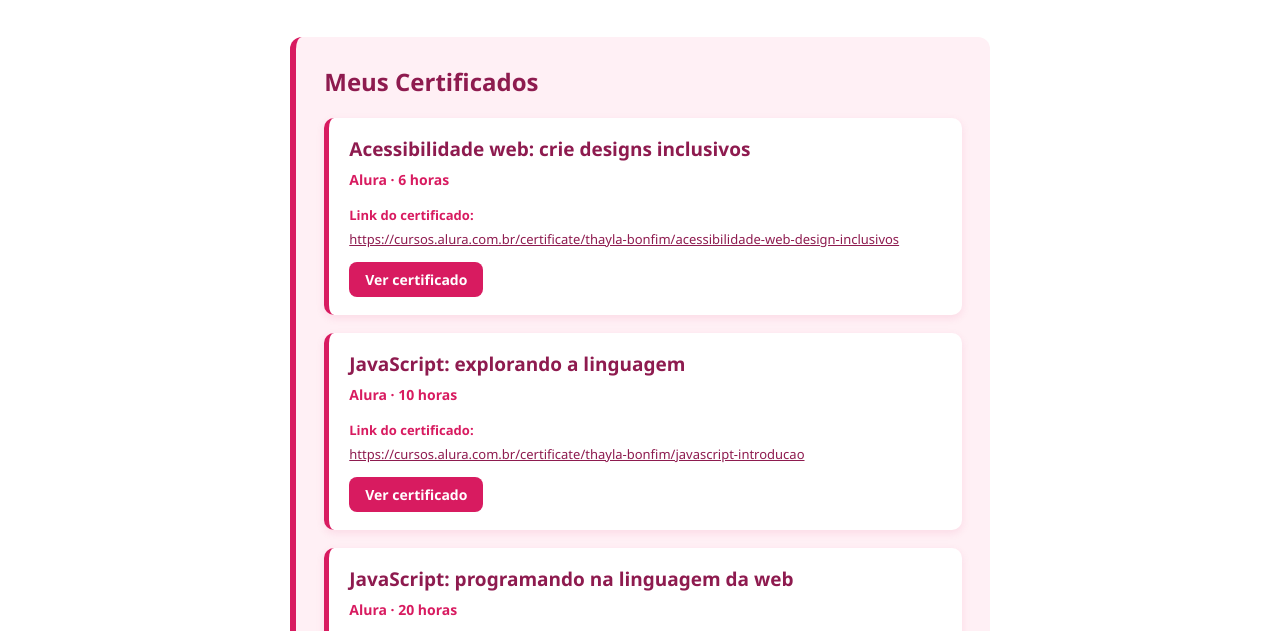
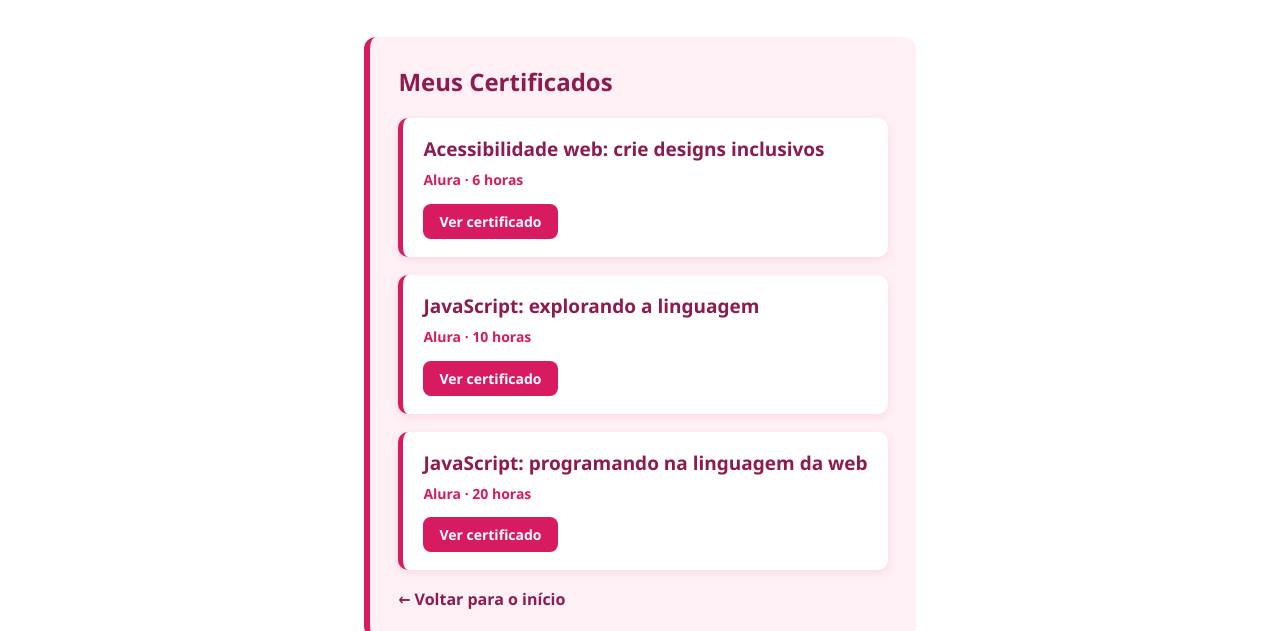
Before and after one commit to thaylabonfim/3trimestre, a plain HTML site: page certificados.html in a window 1280 px wide. Shown: the part 149-780 px from the top of the page. Drawn offline with Linux system fonts and the light colour scheme.

Commit message:
Volta os certificados para o botao Ver certificado
Co-authored-by: arena-agent <297053741+arena-agent@users.noreply.github.com>

```diff
--- a/certificados.html
+++ b/certificados.html
@@ -51,8 +51,6 @@
       <article class="certificado-card">
         <h3>Acessibilidade web: crie designs inclusivos</h3>
         <p class="certificado-info">Alura · 6 horas</p>
-        <p class="certificado-url">Link do certificado:</p>
-        <a class="link-certificado" href="https://cursos.alura.com.br/certificate/thayla-bonfim/acessibilidade-web-design-inclusivos" target="_blank" rel="noopener">https://cursos.alura.com.br/certificate/thayla-bonfim/acessibilidade-web-design-inclusivos</a>
         <a class="botao botao-pequeno" href="https://cursos.alura.com.br/certificate/thayla-bonfim/acessibilidade-web-design-inclusivos" target="_blank" rel="noopener">
           Ver certificado
         </a>
@@ -61,8 +59,6 @@
       <article class="certificado-card">
         <h3>JavaScript: explorando a linguagem</h3>
         <p class="certificado-info">Alura · 10 horas</p>
-        <p class="certificado-url">Link do certificado:</p>
-        <a class="link-certificado" href="https://cursos.alura.com.br/certificate/thayla-bonfim/javascript-introducao" target="_blank" rel="noopener">https://cursos.alura.com.br/certificate/thayla-bonfim/javascript-introducao</a>
         <a class="botao botao-pequeno" href="https://cursos.alura.com.br/certificate/thayla-bonfim/javascript-introducao" target="_blank" rel="noopener">
           Ver certificado
         </a>
@@ -71,8 +67,6 @@
       <article class="certificado-card">
         <h3>JavaScript: programando na linguagem da web</h3>
         <p class="certificado-info">Alura · 20 horas</p>
-        <p class="certificado-url">Link do certificado:</p>
-        <a class="link-certificado" href="https://cursos.alura.com.br/certificate/thayla-bonfim/javascript-programando-na-linguagem-web" target="_blank" rel="noopener">https://cursos.alura.com.br/certificate/thayla-bonfim/javascript-programando-na-linguagem-web</a>
         <a class="botao botao-pequeno" href="https://cursos.alura.com.br/certificate/thayla-bonfim/javascript-programando-na-linguagem-web" target="_blank" rel="noopener">
           Ver certificado
         </a>
--- a/style.css
+++ b/style.css
@@ -609,28 +609,6 @@ main {
   font-size: 14px;
 }
 
-/* endereco do certificado mostrado no cartao, para poder copiar */
-.certificado-url {
-  margin-bottom: 4px !important;
-  font-size: 13px;
-  font-weight: 600;
-  color: #D81B60;
-}
-
-.link-certificado {
-  display: block;
-  margin-bottom: 14px;
-  font-size: 13px;
-  color: #8E1B4F;
-  word-break: break-all;   /* o link é longo, então quebra a linha */
-  text-decoration: underline;
-}
-
-.link-certificado:hover {
-  color: #D81B60;
-  background-color: #FFF0F5;
-}
-
 /* ---------------- celular ---------------- */
 
 @media (max-width: 768px) {
```
